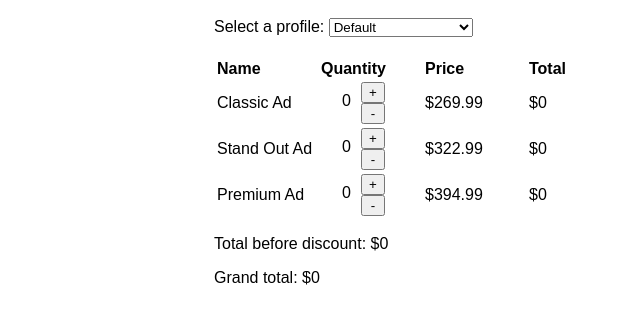
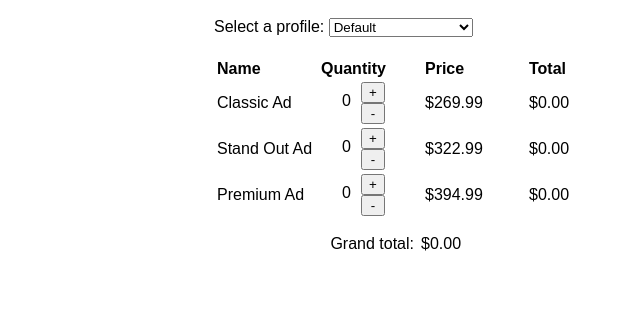
Before and after one commit to nmt/CartCodeChallenge2020, a React (Create React App) app: page / in a window 1280 px wide. Shown: the top 322 px of the page, without its empty margins (640-1280 px from the left). Built offline with nearby package versions, Linux system fonts and the light colour scheme.

Commit message:
[FIX] TODOs: Savings now displayed on GT; Better formatPrice function

```diff
--- a/src/components/GrandTotal.tsx
+++ b/src/components/GrandTotal.tsx
@@ -23,7 +23,7 @@ class GrandTotal extends React.Component<GrandTotalProps, GrandTotalState> {
     const total = items.reduce(function(runningTotal: number, item: any) {
       return runningTotal + item.quantity * item.price;
     }, 0)
-    return formatPrice(total);
+    return total;
   }
 
   calculateTotal() {
@@ -31,18 +31,31 @@ class GrandTotal extends React.Component<GrandTotalProps, GrandTotalState> {
     const total = items.reduce(function(runningTotal: number, item: any) {
       return runningTotal + item.subtotal;
     }, 0)
-    return formatPrice(total);
+    return total;
   }
 
   render() {
-    return (
-      <div id="grandTotal">
-        {/* TODO: Conditional rendering */}
-        <p>Total before discount: {this.calculateTotalBeforeDiscount()}</p>
-        <p>Grand total: {this.calculateTotal()}</p>
-        {/* TODO: "You saved $XXX.XX!" */}
-      </div>
-    );
+    const normalPrice = this.calculateTotalBeforeDiscount();
+    const discountedPrice = this.calculateTotal();
+    const savings = normalPrice - discountedPrice;
+
+    if (normalPrice === discountedPrice) {
+      return (
+        <div id="grandTotal">
+          <p><span className="gtLabel">Grand total: </span><span className="rightAlign">{formatPrice(discountedPrice)}</span></p>
+        </div>
+      );
+    }
+    else {
+      return (
+        <div id="grandTotal">
+          <p><span className="gtLabel">Total before discount: </span><span className="rightAlign">{formatPrice(normalPrice)}</span></p>
+          <p><span className="gtLabel">Savings: </span><span className="rightAlign">{formatPrice(savings)}</span></p>
+          <p><span className="gtLabel">Grand total: </span><span className="rightAlign">{formatPrice(discountedPrice)}</span></p>
+        </div>
+      );
+    }
+
   }
 }
 
--- a/src/components/OrderSummaryItem.tsx
+++ b/src/components/OrderSummaryItem.tsx
@@ -42,7 +42,6 @@ class OrderSummaryItem extends React.Component<OrderSummaryItemProps, {}> {
             onQuantityChange={this.props.onQuantityChange}
           />
         </td>
-        {/* TODO: Include 'was'/previous price to highlight the discount! */}
         <td>{formatPrice(pricePerItem)}</td>
         <td className="orderSummaryItemSubtotal">{formatPrice(subtotal)}</td>
       </tr>
--- a/src/css/App.css
+++ b/src/css/App.css
@@ -32,3 +32,10 @@
 .orderSummaryItemSubtotal {
     min-width: 200px;
 }
+
+.gtLabel {
+    display: inline-block;
+    min-width: 200px;
+    text-align: right;
+    margin-right: 7px;
+}
--- a/src/helpers/helperFunctions.tsx
+++ b/src/helpers/helperFunctions.tsx
@@ -1,6 +1,5 @@
-// TODO: Pad out to two decimal places
 function formatPrice(cents: number) {
-    return '$' + cents / 100;
+    return (cents/100).toLocaleString("en-AU", {style: "currency", currency: "AUD", maximumFractionDigits: 2});
 }
 
 export {formatPrice};
```
Also changed, not shown: 1 other file (tests, documents, lock files or other folders).
